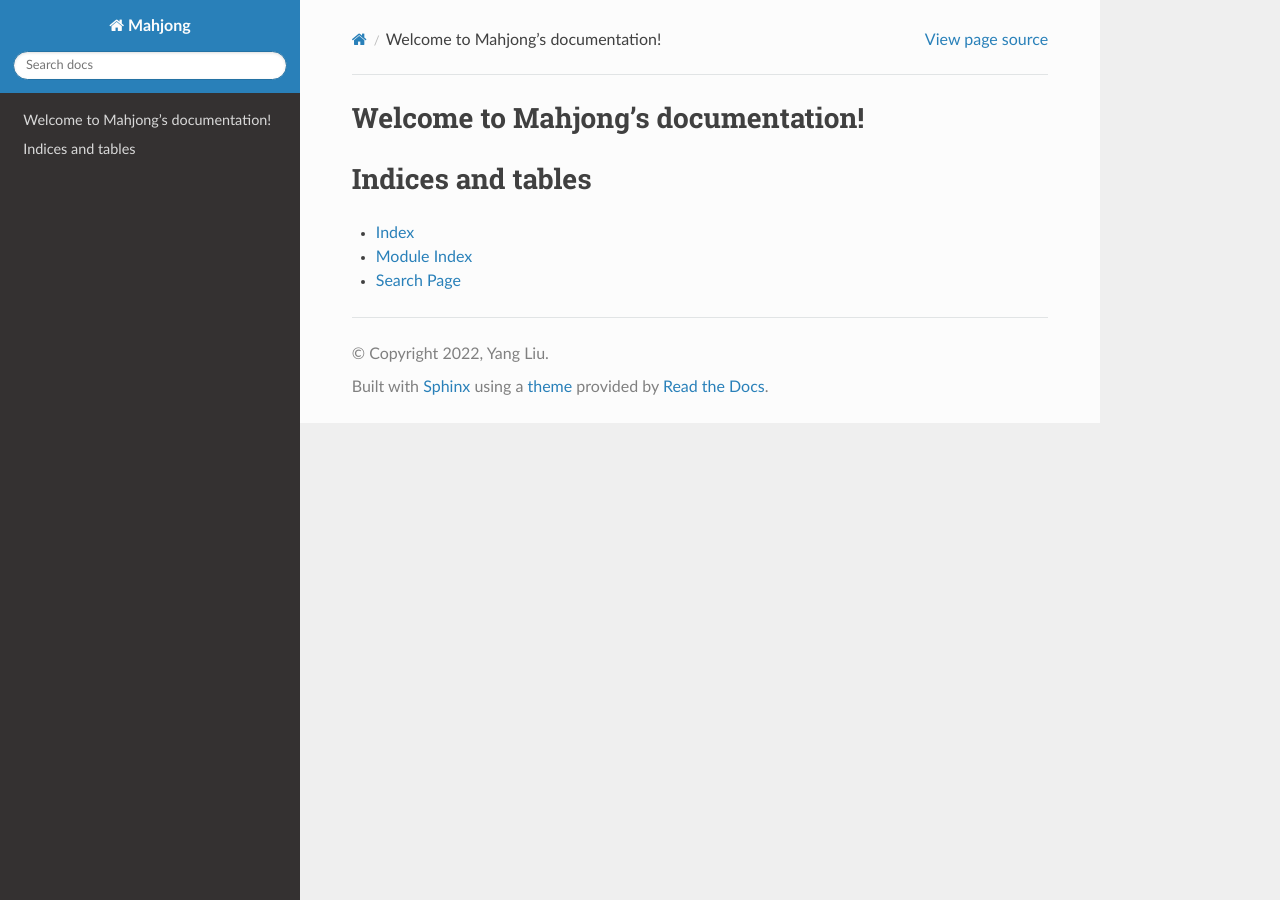
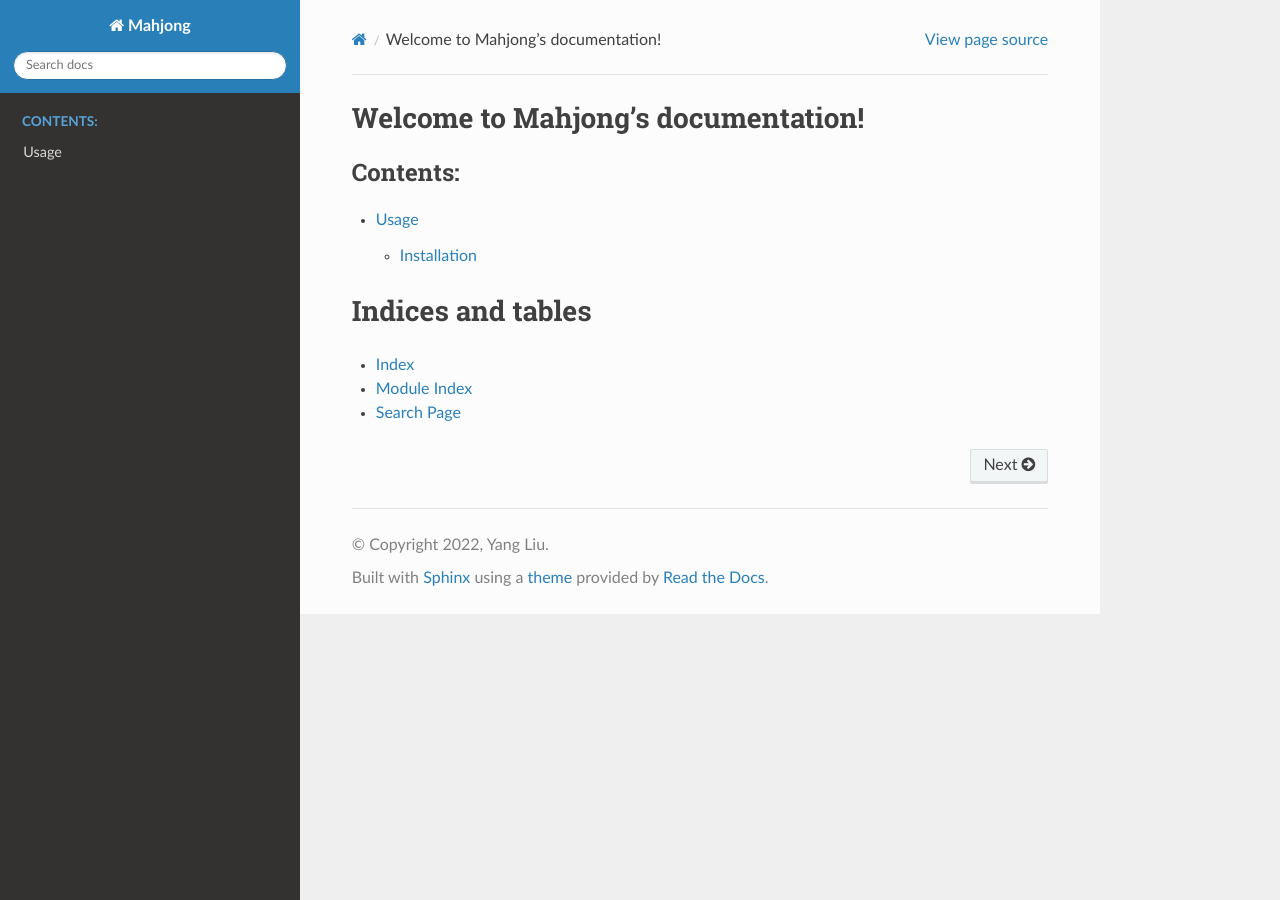
Before and after one commit to yangliu2/mahjong, a Sphinx documentation site: the page built from docs/source/index.rst, in a window 1280 px wide. Built offline with Sphinx 7.4.7 and the Read the Docs theme 2.0.0, drawn with Linux system fonts in a browser that asks for light colours.

Commit message:
add usage page in doc

```diff
--- a/docs/source/index.rst
+++ b/docs/source/index.rst
@@ -7,6 +7,7 @@ Welcome to Mahjong's documentation!
 ===================================
 
 .. toctree::
+   usage
    :maxdepth: 2
    :caption: Contents:
 
--- /dev/null
+++ b/docs/source/usage.rst
@@ -0,0 +1,11 @@
+Usage
+=====
+
+Installation
+------------
+
+To use Mahjong, first install it using pip:
+
+.. code-block:: console
+
+   $ pip install mahjong
```
